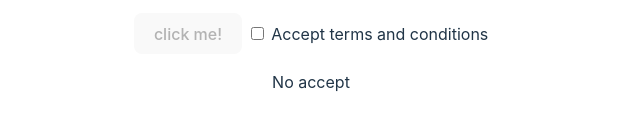
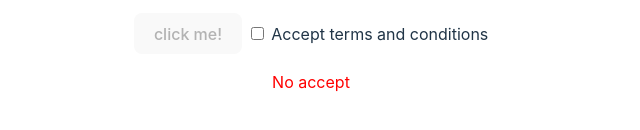
Before and after one commit to programadorisgod/learning-svelte, a Svelte app: page / in a window 1280 px wide. Shown: the part 516-646 px from the top of the page, without its empty margins (329-969 px from the left). Built offline with nearby package versions, Linux system fonts and the light colour scheme.

Commit message:
-msecond commit

```diff
--- a/src/App.svelte
+++ b/src/App.svelte
@@ -26,5 +26,5 @@ Accept terms and conditions
 {#if accept}gt#trKs13283886
      <p>Accepted</p>
 {:else }
- <p>No accept</p>
+ <p style="color: red;">No accept</p>
 {/if}
```
